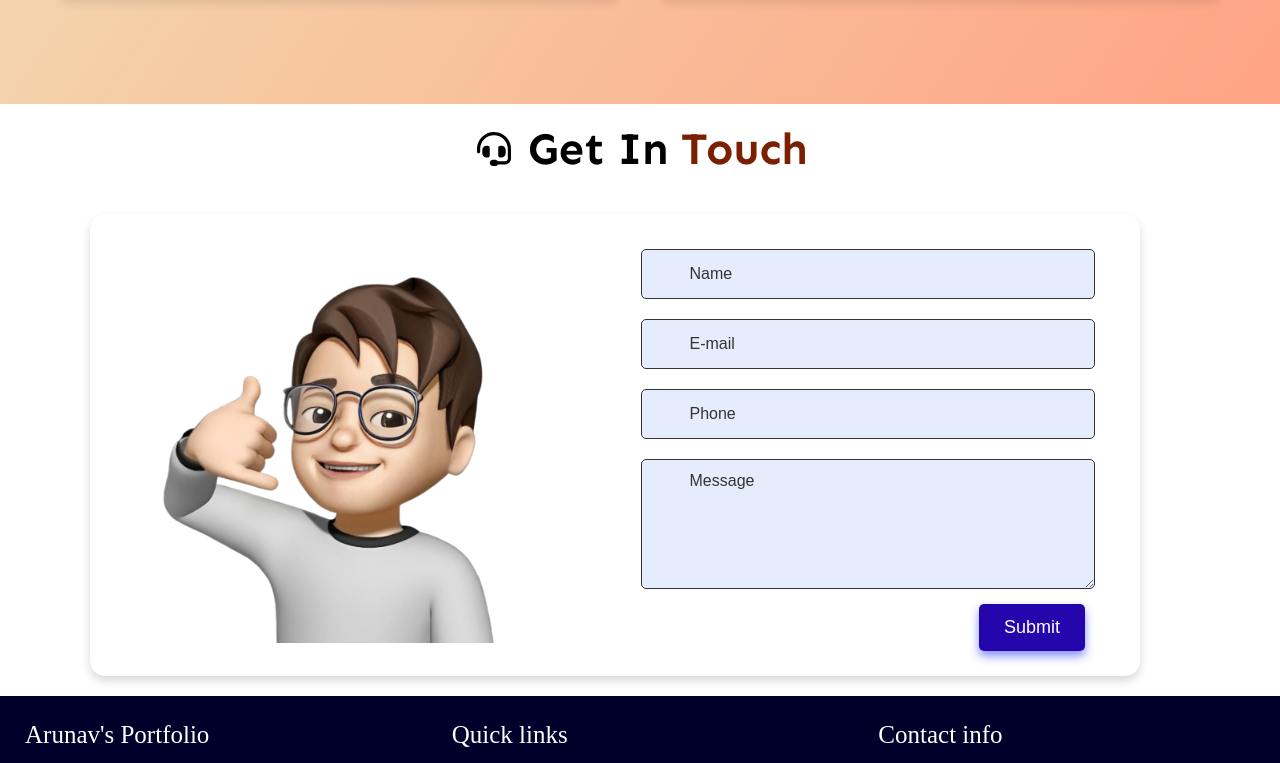
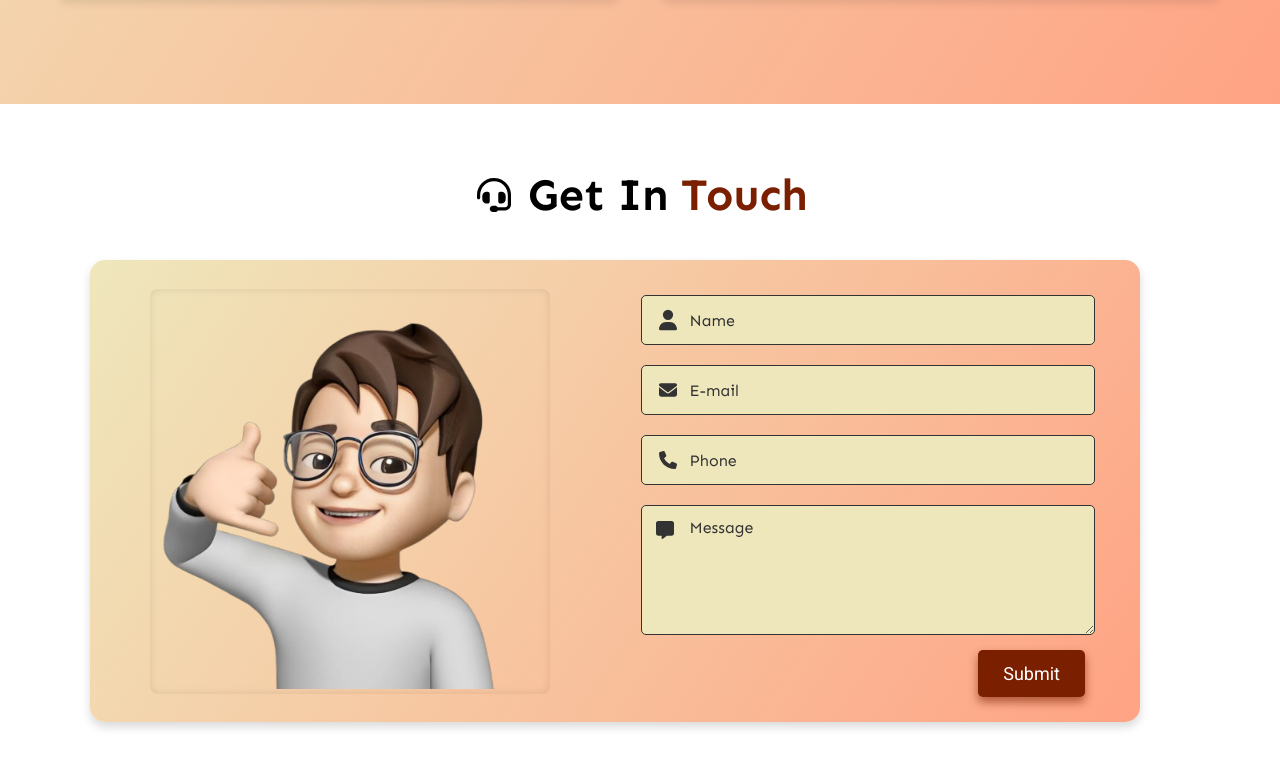
Before and after one commit to arunav999/My-Portfolio, a React (Vite) app: page / in a window 1280 px wide. Shown: the part 3840-4603 px from the top of the page. Built offline with nearby package versions, Linux system fonts and the light colour scheme.

Commit message:
completed the design of contact form

```diff
--- a/src/Components/Header component/Header.jsx
+++ b/src/Components/Header component/Header.jsx
@@ -95,7 +95,7 @@ const Header = () => {
               to="Contact"
               spy={true}
               smooth={true}
-              offset={-100}
+              offset={-35}
               duration={500}
             >
               Contact
--- a/src/Components/Main component/Contents/ContactMe-module.css
+++ b/src/Components/Main component/Contents/ContactMe-module.css
@@ -1,10 +1,12 @@
+.contactSection {
+  padding: 4.6rem 0 8.6rem 0;
+}
+
 .contact-container {
-  max-width: 1050px;
+  max-width: 105rem;
+  margin: 2rem 5rem;
   width: 100%;
-  background: #fff;
   border-radius: 1.5rem;
-  margin: 2rem 5rem;
-  box-shadow: 0 5px 10px rgba(0, 0, 0, 0.15);
 }
 
 .contact-content {
@@ -17,6 +19,7 @@
 .contact-content .contact-img {
   max-width: 60%;
   margin-left: 4rem;
+  border-radius: 0.8rem;
 }
 
 .contact-img img {
@@ -44,11 +47,16 @@ form .form-group {
   width: 100%;
 }
 /* For svg */
-form i {
+
+.form-icon {
+  height: 2.4rem;
+  width: 1.8rem;
+}
+
+form .form-icon {
   position: absolute;
   top: 50%;
   left: 18px;
-  color: rgb(51, 51, 51);
   font-size: 17px;
   pointer-events: none;
   transform: translateY(-50%);
@@ -61,26 +69,13 @@ form .message textarea {
   outline: none;
   padding: 0 16px 0 48px;
   font-size: 16px;
-  font-family: "Poppins", sans-serif;
+  font-family: "Sen", sans-serif;
   border-radius: 5px;
-  border: 1px solid rgb(51, 51, 51);
-  background: #e5ecfb;
-}
-
-.field input::placeholder,
-.message textarea::placeholder {
-  color: rgb(51, 51, 51);
 }
 
 .field input:focus,
 .message textarea:focus {
   padding-left: 47px;
-  border: 2px solid rgb(115, 3, 167);
-}
-
-.field input:focus ~ i,
-.message textarea:focus ~ i {
-  color: rgb(115, 3, 167);
 }
 
 form .message {
@@ -89,7 +84,7 @@ form .message {
   width: 100%;
 }
 
-form .message i {
+form .message .form-icon {
   top: 25px;
   font-size: 20px;
   left: 15px;
@@ -114,21 +109,14 @@ form .button-area {
 }
 
 .button-area button {
-  color: #fff;
   border: none;
   outline: none;
   font-size: 1.8rem;
   cursor: pointer;
   border-radius: 5px;
   padding: 13px 25px;
-  background: #2506ad;
-  box-shadow: 0px 5px 10px rgba(48, 68, 247, 0.6);
   transition: 0.3s ease;
-  font-family: "Nunito", sans-serif;
-}
-
-.button-area button:hover {
-  background: #421cecf5;
+  font-family: "Roboto", sans-serif;
 }
 
 .button-area span {
@@ -137,15 +125,14 @@ form .button-area {
   display: none;
 }
 
-.button-area button i {
+.button-area button .form-icon {
   position: relative;
   top: 6px;
   left: 2px;
   font-size: 1.5rem;
   transition: 0.3s;
-  color: #fff;
 }
 
-.button-area button:hover i {
+.button-area button:hover .form-icon {
   left: 8px;
 }
--- a/src/Components/Main component/Contents/ContactMe.jsx
+++ b/src/Components/Main component/Contents/ContactMe.jsx
@@ -5,7 +5,8 @@ import CallMe from "../../../My Memoji/Without background/CallMe-NB.png";
 
 const ContactMe = () => {
   return (
-    <section className="sec-container" id="Contact">
+    <section className="contactSection" id="Contact">
+      <div className="sec-container no-gap">
         <h2 className="heading-secondary">
           <svg
             xmlns="http://www.w3.org/2000/svg"
@@ -28,19 +29,43 @@ const ContactMe = () => {
               <div className="form-group">
                 <div className="field">
                   <input type="text" placeholder="Name" />
-                <i></i>
+                  <svg
+                    xmlns="http://www.w3.org/2000/svg"
+                    className="form-icon"
+                    viewBox="0 0 448 512"
+                  >
+                    <path d="M224 256A128 128 0 1 0 224 0a128 128 0 1 0 0 256zm-45.7 48C79.8 304 0 383.8 0 482.3C0 498.7 13.3 512 29.7 512l388.6 0c16.4 0 29.7-13.3 29.7-29.7C448 383.8 368.2 304 269.7 304l-91.4 0z" />
+                  </svg>
                 </div>
                 <div className="field">
                   <input type="text" placeholder="E-mail" />
-                <i></i>
+                  <svg
+                    xmlns="http://www.w3.org/2000/svg"
+                    className="form-icon"
+                    viewBox="0 0 512 512"
+                  >
+                    <path d="M48 64C21.5 64 0 85.5 0 112c0 15.1 7.1 29.3 19.2 38.4L236.8 313.6c11.4 8.5 27 8.5 38.4 0L492.8 150.4c12.1-9.1 19.2-23.3 19.2-38.4c0-26.5-21.5-48-48-48L48 64zM0 176L0 384c0 35.3 28.7 64 64 64l384 0c35.3 0 64-28.7 64-64l0-208L294.4 339.2c-22.8 17.1-54 17.1-76.8 0L0 176z" />
+                  </svg>
                 </div>
                 <div className="field">
                   <input type="text" placeholder="Phone" />
-                <i></i>
+                  <svg
+                    xmlns="http://www.w3.org/2000/svg"
+                    className="form-icon"
+                    viewBox="0 0 512 512"
+                  >
+                    <path d="M164.9 24.6c-7.7-18.6-28-28.5-47.4-23.2l-88 24C12.1 30.2 0 46 0 64C0 311.4 200.6 512 448 512c18 0 33.8-12.1 38.6-29.5l24-88c5.3-19.4-4.6-39.7-23.2-47.4l-96-40c-16.3-6.8-35.2-2.1-46.3 11.6L304.7 368C234.3 334.7 177.3 277.7 144 207.3L193.3 167c13.7-11.2 18.4-30 11.6-46.3l-40-96z" />
+                  </svg>
                 </div>
                 <div className="message">
                   <textarea name="" id="" placeholder="Message"></textarea>
-                <i></i>
+                  <svg
+                    xmlns="http://www.w3.org/2000/svg"
+                    className="form-icon"
+                    viewBox="0 0 512 512"
+                  >
+                    <path d="M64 0C28.7 0 0 28.7 0 64L0 352c0 35.3 28.7 64 64 64l96 0 0 80c0 6.1 3.4 11.6 8.8 14.3s11.9 2.1 16.8-1.5L309.3 416 448 416c35.3 0 64-28.7 64-64l0-288c0-35.3-28.7-64-64-64L64 0z" />
+                  </svg>
                 </div>
               </div>
 
@@ -53,6 +78,7 @@ const ContactMe = () => {
             </form>
           </div>
         </div>
+      </div>
     </section>
   );
 };
--- a/src/Components/Main component/Contents/Projects-module.css
+++ b/src/Components/Main component/Contents/Projects-module.css
@@ -27,7 +27,7 @@
 .box-content {
   height: 100%;
   width: 100%;
-  font-family: "Sen";
+  font-family: "Sen", sans-serif;
   position: absolute;
   top: 85%;
   left: 0;
--- a/src/colors.css
+++ b/src/colors.css
@@ -175,7 +175,7 @@ background-color: #f1f1f1;
 }
 
 .memoji-working {
-  box-shadow: 0px 0px 18px 4px rgba(25, 25, 25, 0.09);
+  box-shadow: 0px 0px 18px 4px #19191917;
 }
 
 .memoji-working:hover {
@@ -229,12 +229,12 @@ background-color: #f1f1f1;
 }
 
 .bar {
-  box-shadow: 1px 1px 10px 1px rgba(0, 0, 0, 0.25);
+  box-shadow: 1px 1px 10px 1px #00000040;
   background-color: var(--AquamarineTint);
 }
 
 .bar:hover {
-  box-shadow: 0px 4px 5px 0px rgba(0, 0, 0, 0.25);
+  box-shadow: 0px 4px 5px 0px #00000040;
   color: var(--CrystalWhite);
   background-color: var(--PecockBlue);
 }
@@ -252,12 +252,12 @@ background-color: #f1f1f1;
   background: var(--CrystalWhite);
   color: var(--PecockBlue);
   border-radius: 1rem;
-  box-shadow: 1px 1px 5px 2px rgba(0, 0, 0, 0.05);
+  box-shadow: 1px 1px 5px 2px #0000000d;
   transition: all 0.3s ease-in-out;
 }
 
 .edu-box:hover {
-  box-shadow: 5px 5px 10px 5px rgba(0, 0, 0, 0.1);
+  box-shadow: 5px 5px 10px 5px #0000001a;
 }
 
 /* ------------------------ */
@@ -292,6 +292,53 @@ background-color: #f1f1f1;
 /* ------------------------ */
 
 /* CONTACT-ME COMPONENTS CSS-FILE */
+.contact-container {
+  background: linear-gradient(304deg, var(--Salmon) 0%, var(--Freesia) 100%);
+  box-shadow: 0 5px 10px #00000026;
+}
+
+.contact-content .contact-img {
+  box-shadow: inset 0px 0px 9px 0px #0000001a;
+}
+
+form .form-icon {
+  fill: var(--DarkGrey);
+}
+
+form .field input,
+form .message textarea {
+  border: 1px solid var(--DarkGrey);
+  background: var(--Freesia);
+}
+
+.field input::placeholder,
+.message textarea::placeholder {
+  color: var(--DarkGrey);
+}
+
+.field input:focus,
+.message textarea:focus {
+  border: 2px solid var(--PeseantBrown);
+}
+
+.field input:focus ~ .form-icon,
+.message textarea:focus ~ .form-icon {
+  fill: var(--VreyDarkGrey);
+}
+
+.button-area button {
+  color: var(--CrystalWhite);
+  background: var(--PeseantBrown);
+  box-shadow: 0px 5px 10px #7a1f0099;
+}
+
+.button-area button:hover {
+  background: #621900;
+}
+
+.button-area button .form-icon {
+  color: var(--CrystalWhite);
+}
 
 /* ------------------------ */
 
```
Lines whose indentation alone changed are shown as unchanged.
